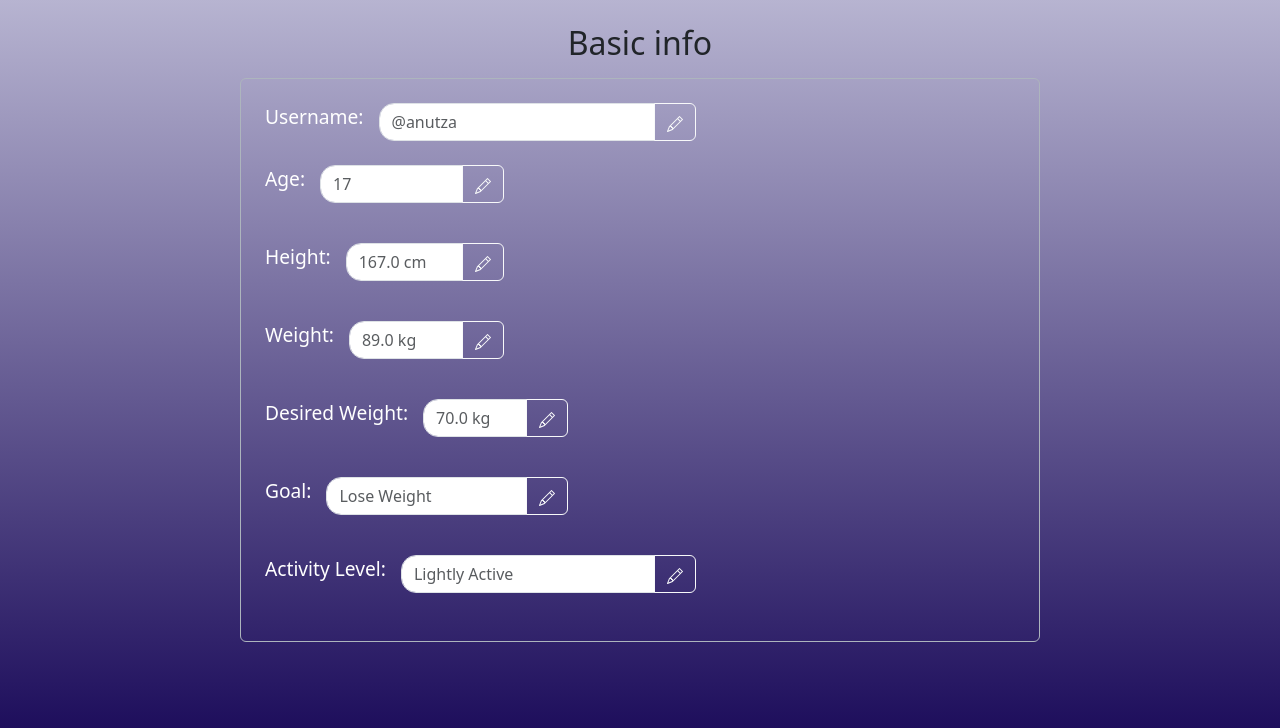
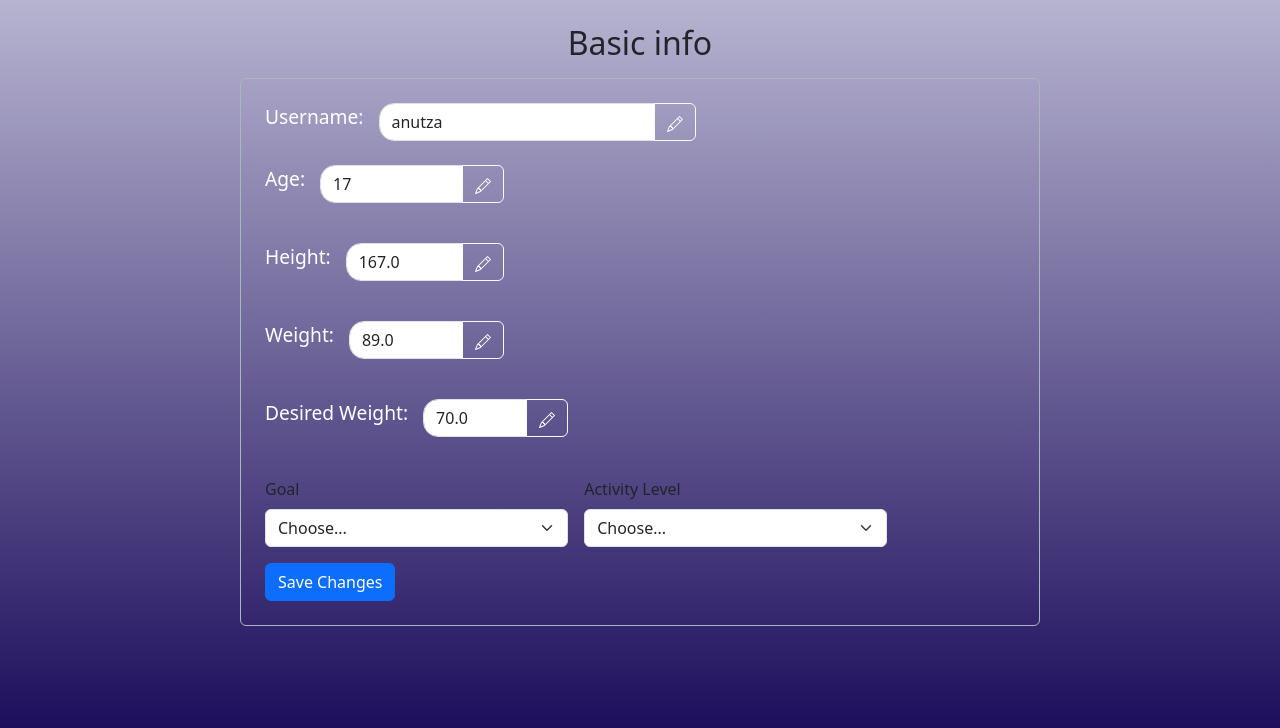
Before and after one commit to cristabacaru/SmartBite, a Flask app: page /profile in a window 1280 px wide. Shown: the part 58-786 px from the top of the page. Run offline with Flask 3, Linux system fonts and the light colour scheme; a user stored in the database is signed in; data comes from the database, SQL or seed files in the repository; both versions use the stored data as it was after the commit.

Commit message:
edit profile done

```diff
--- a/app.py
+++ b/app.py
@@ -116,13 +116,31 @@ def browse_recipes():
 def meal_plan():
     return render_template('meal_plan.html')
 
-@app.route('/profile')
+@app.route('/profile', methods=['GET', 'POST'])
 def profile():
     user_id = session['user_id']
+    if request.method == 'POST':
+        # Extract data from the form
+        username = request.form.get('username')
+        age = request.form.get('age')
+        height = request.form.get('height')
+        weight = request.form.get('weight')
+        weight_goal = request.form.get('weight_goal')
+        goal = request.form.get('goal')
+        print(goal)
+        activity = request.form.get('activity')
+
+        connection = sqlite3.connect("database.db")
+        cursor = connection.cursor()
+        cursor.execute("UPDATE users\
+                        SET username = ?, age = ?, caloric_goal = ?, height = ?, weight = ?, weight_goal = ?, activity = ?\
+                        WHERE user_id = ?;", (username, age, goal, height, weight, weight_goal, activity, user_id))
+        connection.commit()
+        connection.close()
 
     connection = sqlite3.connect("database.db")
     cursor = connection.cursor()
-    cursor.execute("SELECT * FROM users WHERE user_id=?", (user_id,))
+    cursor.execute("SELECT * FROM users WHERE user_id = ?", (user_id,))
     user_info = cursor.fetchone()
     connection.commit()
     connection.close()
--- a/templates/profile.html
+++ b/templates/profile.html
@@ -16,7 +16,7 @@
             <div class="col-md-7">
                 <div class="input-group mb-2">
                     <label class="form-label me-3" style="color: white; font-size: larger;">Username:</label>
-                    <input id="usernameInput" type="text" class="form-control" placeholder="@{{user_info[2]}}" aria-label="Recipient's username" style="border-top-left-radius: 15px; border-bottom-left-radius: 15px;" readonly>
+                    <input name="username" id="usernameInput" type="text" class="form-control" placeholder="@{{user_info[2]}}" aria-label="Recipient's username" style="border-top-left-radius: 15px; border-bottom-left-radius: 15px;" value="{{user_info[2]}}" readonly>
                     <button class="btn btn-outline-light" type="button" id="userButton">
                         <svg xmlns="http://www.w3.org/2000/svg" width="16" height="16" fill="currentColor" class="bi bi-pencil" viewBox="0 0 16 16">
                             <path d="M12.146.146a.5.5 0 0 1 .708 0l3 3a.5.5 0 0 1 0 .708l-10 10a.5.5 0 0 1-.168.11l-5 2a.5.5 0 0 1-.65-.65l2-5a.5.5 0 0 1 .11-.168zM11.207 2.5 13.5 4.793 14.793 3.5 12.5 1.207zm1.586 3L10.5 3.207 4 9.707V10h.5a.5.5 0 0 1 .5.5v.5h.5a.5.5 0 0 1 .5.5v.5h.293zm-9.761 5.175-.106.106-1.528 3.821 3.821-1.528.106-.106A.5.5 0 0 1 5 12.5V12h-.5a.5.5 0 0 1-.5-.5V11h-.5a.5.5 0 0 1-.468-.325"/>
@@ -29,7 +29,7 @@
             <div class="col-md-4">
                 <div class="input-group mb-4">
                     <label class="form-label me-3" style="color: white; font-size: larger;">Age:</label>
-                    <input id="ageInput" type="text" class="form-control" placeholder="{{user_info[5]}}" aria-label="Recipient's age" style="border-top-left-radius: 15px; border-bottom-left-radius: 15px;" readonly>
+                    <input name="age" id="ageInput" type="text" class="form-control" placeholder="{{user_info[5]}}" aria-label="Recipient's age" style="border-top-left-radius: 15px; border-bottom-left-radius: 15px;" value="{{user_info[5]}}" readonly>
                     <button class="btn btn-outline-light" type="button" id="ageButton"><svg xmlns="http://www.w3.org/2000/svg" width="16" height="16" fill="currentColor" class="bi bi-pencil" viewBox="0 0 16 16">
                         <path d="M12.146.146a.5.5 0 0 1 .708 0l3 3a.5.5 0 0 1 0 .708l-10 10a.5.5 0 0 1-.168.11l-5 2a.5.5 0 0 1-.65-.65l2-5a.5.5 0 0 1 .11-.168zM11.207 2.5 13.5 4.793 14.793 3.5 12.5 1.207zm1.586 3L10.5 3.207 4 9.707V10h.5a.5.5 0 0 1 .5.5v.5h.5a.5.5 0 0 1 .5.5v.5h.293zm-9.761 5.175-.106.106-1.528 3.821 3.821-1.528.106-.106A.5.5 0 0 1 5 12.5V12h-.5a.5.5 0 0 1-.5-.5V11h-.5a.5.5 0 0 1-.468-.325"/>
                       </svg></button>
@@ -41,7 +41,7 @@
             <div class="col-md-4">
                 <div class="input-group mb-4">
                     <label class="form-label me-3" style="color: white; font-size: larger;">Height:</label>
-                    <input id="heightInput" type="text" class="form-control" placeholder="{{user_info[8]}} cm" aria-label="Recipient's height" style="border-top-left-radius: 15px; border-bottom-left-radius: 15px;" readonly>
+                    <input name="height" id="heightInput" type="text" class="form-control" placeholder="{{user_info[8]}} cm" aria-label="Recipient's height" style="border-top-left-radius: 15px; border-bottom-left-radius: 15px;" value="{{user_info[8]}}"readonly>
                     <button class="btn btn-outline-light" type="button" id="heightButton"><svg xmlns="http://www.w3.org/2000/svg" width="16" height="16" fill="currentColor" class="bi bi-pencil" viewBox="0 0 16 16">
                         <path d="M12.146.146a.5.5 0 0 1 .708 0l3 3a.5.5 0 0 1 0 .708l-10 10a.5.5 0 0 1-.168.11l-5 2a.5.5 0 0 1-.65-.65l2-5a.5.5 0 0 1 .11-.168zM11.207 2.5 13.5 4.793 14.793 3.5 12.5 1.207zm1.586 3L10.5 3.207 4 9.707V10h.5a.5.5 0 0 1 .5.5v.5h.5a.5.5 0 0 1 .5.5v.5h.293zm-9.761 5.175-.106.106-1.528 3.821 3.821-1.528.106-.106A.5.5 0 0 1 5 12.5V12h-.5a.5.5 0 0 1-.5-.5V11h-.5a.5.5 0 0 1-.468-.325"/>
                       </svg></button>
@@ -51,7 +51,7 @@
             <div class="col-md-4">
                 <div class="input-group mb-4">
                     <label class="form-label me-3" style="color: white; font-size: larger;">Weight:</label>
-                    <input id="weightInput"type="text" class="form-control" placeholder="{{user_info[9]}} kg" aria-label="Recipient's weight" style="border-top-left-radius: 15px; border-bottom-left-radius: 15px;" readonly>
+                    <input name="weight" id="weightInput"type="text" class="form-control" placeholder="{{user_info[9]}} kg" aria-label="Recipient's weight" style="border-top-left-radius: 15px; border-bottom-left-radius: 15px;" value="{{user_info[9]}}" readonly>
                     <button class="btn btn-outline-light" type="button" id="weightButton"><svg xmlns="http://www.w3.org/2000/svg" width="16" height="16" fill="currentColor" class="bi bi-pencil" viewBox="0 0 16 16">
                         <path d="M12.146.146a.5.5 0 0 1 .708 0l3 3a.5.5 0 0 1 0 .708l-10 10a.5.5 0 0 1-.168.11l-5 2a.5.5 0 0 1-.65-.65l2-5a.5.5 0 0 1 .11-.168zM11.207 2.5 13.5 4.793 14.793 3.5 12.5 1.207zm1.586 3L10.5 3.207 4 9.707V10h.5a.5.5 0 0 1 .5.5v.5h.5a.5.5 0 0 1 .5.5v.5h.293zm-9.761 5.175-.106.106-1.528 3.821 3.821-1.528.106-.106A.5.5 0 0 1 5 12.5V12h-.5a.5.5 0 0 1-.5-.5V11h-.5a.5.5 0 0 1-.468-.325"/>
                       </svg></button>
@@ -61,7 +61,7 @@
             <div class="col-md-5">
                 <div class="input-group mb-4">
                     <label class="form-label me-3" style="color: white; font-size: larger;">Desired Weight:</label>
-                    <input id="desiredWeightInput" type="text" class="form-control" placeholder="{{user_info[10]}} kg" aria-label="Recipient's weight" style="border-top-left-radius: 15px; border-bottom-left-radius: 15px;" readonly>
+                    <input name="weight_goal" id="desiredWeightInput" type="text" class="form-control" placeholder="{{user_info[10]}} kg" aria-label="Recipient's weight" style="border-top-left-radius: 15px; border-bottom-left-radius: 15px;" value="{{user_info[10]}}" readonly>
                     <button class="btn btn-outline-light" type="button" id="desiredWeightButton"><svg xmlns="http://www.w3.org/2000/svg" width="16" height="16" fill="currentColor" class="bi bi-pencil" viewBox="0 0 16 16">
                         <path d="M12.146.146a.5.5 0 0 1 .708 0l3 3a.5.5 0 0 1 0 .708l-10 10a.5.5 0 0 1-.168.11l-5 2a.5.5 0 0 1-.65-.65l2-5a.5.5 0 0 1 .11-.168zM11.207 2.5 13.5 4.793 14.793 3.5 12.5 1.207zm1.586 3L10.5 3.207 4 9.707V10h.5a.5.5 0 0 1 .5.5v.5h.5a.5.5 0 0 1 .5.5v.5h.293zm-9.761 5.175-.106.106-1.528 3.821 3.821-1.528.106-.106A.5.5 0 0 1 5 12.5V12h-.5a.5.5 0 0 1-.5-.5V11h-.5a.5.5 0 0 1-.468-.325"/>
                       </svg></button>
@@ -69,24 +69,28 @@
             </div>
             <div class="col-md-7"></div>
             <div class="col-md-5">
-                <div class="input-group mb-4">
-                    <label class="form-label me-3" style="color: white; font-size: larger;">Goal:</label>
-                    <input id="goalInput" type="text" class="form-control" placeholder="{{user_info[7]}}" aria-label="Recipient's weight" style="border-top-left-radius: 15px; border-bottom-left-radius: 15px;" readonly>
-                    <button class="btn btn-outline-light" type="button" id="goalButton"><svg xmlns="http://www.w3.org/2000/svg" width="16" height="16" fill="currentColor" class="bi bi-pencil" viewBox="0 0 16 16">
-                        <path d="M12.146.146a.5.5 0 0 1 .708 0l3 3a.5.5 0 0 1 0 .708l-10 10a.5.5 0 0 1-.168.11l-5 2a.5.5 0 0 1-.65-.65l2-5a.5.5 0 0 1 .11-.168zM11.207 2.5 13.5 4.793 14.793 3.5 12.5 1.207zm1.586 3L10.5 3.207 4 9.707V10h.5a.5.5 0 0 1 .5.5v.5h.5a.5.5 0 0 1 .5.5v.5h.293zm-9.761 5.175-.106.106-1.528 3.821 3.821-1.528.106-.106A.5.5 0 0 1 5 12.5V12h-.5a.5.5 0 0 1-.5-.5V11h-.5a.5.5 0 0 1-.468-.325"/>
-                      </svg>
-                    </button>
-                </div>
+                <label for="validationServer04" class="form-label">Goal</label>
+                <select name="goal" class="form-select" value="{{user_info[7]}}" required>
+                    <option selected disabled value="">Choose...</option>
+                    <option>Maintain Weight</option>
+                    <option>Lose Weight</option>
+                    <option>Gain Weight</option>
+
+                </select>
             </div>
-            <div class="col-md-4"></div>
-            <div class="col-md-7">
-                <div class="input-group mb-4">
-                    <label class="form-label me-3" style="color: white; font-size: larger;">Activity Level:</label>
-                    <input id="activityInput" type="text" class="form-control" placeholder="{{user_info[11]}}" aria-label="Recipient's weight" style="border-top-left-radius: 15px; border-bottom-left-radius: 15px;" readonly>
-                    <button class="btn btn-outline-light" type="button" id="activityButton"><svg xmlns="http://www.w3.org/2000/svg" width="16" height="16" fill="currentColor" class="bi bi-pencil" viewBox="0 0 16 16">
-                        <path d="M12.146.146a.5.5 0 0 1 .708 0l3 3a.5.5 0 0 1 0 .708l-10 10a.5.5 0 0 1-.168.11l-5 2a.5.5 0 0 1-.65-.65l2-5a.5.5 0 0 1 .11-.168zM11.207 2.5 13.5 4.793 14.793 3.5 12.5 1.207zm1.586 3L10.5 3.207 4 9.707V10h.5a.5.5 0 0 1 .5.5v.5h.5a.5.5 0 0 1 .5.5v.5h.293zm-9.761 5.175-.106.106-1.528 3.821 3.821-1.528.106-.106A.5.5 0 0 1 5 12.5V12h-.5a.5.5 0 0 1-.5-.5V11h-.5a.5.5 0 0 1-.468-.325"/>
-                      </svg></button>
-                </div>
+            <div class="col-md-5">
+                <label for="validationServer04" class="form-label">Activity Level</label>
+                <select name="activity" class="form-select" value="{{user_info[11]}}" required>
+                    <option selected disabled value="">Choose...</option>
+                    <option>Sedentary</option>
+                    <option>Lightly Active</option>
+                    <option>Moderately Active</option>
+                    <option>Very Active</option>
+
+                </select>
+            </div>
+            <div class="col-12">
+                <button class="btn btn-primary" type="submit">Save Changes</button>
             </div>
         </form>
     </div>
@@ -103,94 +107,15 @@
                 inputField.readOnly = false;
                 inputField.placeholder = '';
                 inputField.focus();
-
-                // If it's supposed to be a select, replace input with select dropdown
-                if (isSelect) {
-                    const select = document.createElement("select");
-                    select.classList.add("form-select");
-                    select.id = `${inputId}Select`; // Unique ID for select element
-
-                    // Add options to the select element
-                    selectOptions.forEach(option => {
-                        const optionElement = document.createElement("option");
-                        optionElement.value = option;
-                        optionElement.textContent = option;
-
-                        // If the current value matches the option, mark it as selected
-                        if (option === currentValue) {
-                            optionElement.selected = true;
-                        }
-
-                        select.appendChild(optionElement);
-                    });
-
-                    // Replace the input with the select
-                    inputField.replaceWith(select);
-                    // Update button to Save
-                    editButton.innerHTML = 'Save';
-                    editButton.classList.remove("btn-outline-light");
-                    editButton.classList.add("btn-success");
-
-                    // Re-attach the toggleEdit for select
-                    select.addEventListener("click", function() {
-                        toggleEdit(inputId, buttonId, originalPlaceholder, true, selectOptions, currentValue);
-                    });
-                }
-                else {
-                    // Regular input field, no select needed
-                    editButton.innerHTML = 'Save';
-                    editButton.classList.remove("btn-outline-light");
-                    editButton.classList.add("btn-success");
-                }
-            } else {
-                // When editing is done, revert to the original form
-
-                // If it was a select element, get the selected value
-                if (isSelect) {
-                    const selectedValue = document.getElementById(`${inputId}Select`).value;
-                    inputField.value = selectedValue;  // Set the value of the input
-                    inputField.placeholder = selectedValue; // Set the placeholder to the selected value
-
-                    // Replace the select with the input field
-                    const newInput = document.createElement("input");
-                    newInput.type = "text";
-                    newInput.id = inputId;
-                    newInput.classList.add("form-control");
-                    newInput.value = selectedValue;
-                    newInput.readOnly = true;
-                    newInput.placeholder = originalPlaceholder; // Set the original placeholder
-                    newInput.style.borderTopLeftRadius = "15px";
-                    newInput.style.borderBottomLeftRadius = "15px";
-                    document.getElementById(`${inputId}Select`).replaceWith(newInput);
-                    // After replacing with the input, add the event listener back
-                    newInput.addEventListener("click", function() {
-                        toggleEdit(inputId, buttonId, originalPlaceholder, false, [], selectedValue);
-                    });
-                } else {
-                    // Regular input field, just save the value and revert
-                    inputField.readOnly = true;
-                    inputField.placeholder = originalPlaceholder; // Restore the original placeholder
-                }
-
-                // Change the button back to Edit
-                editButton.innerHTML = '<svg xmlns="http://www.w3.org/2000/svg" width="16" height="16" fill="currentColor" class="bi bi-pencil" viewBox="0 0 16 16"><path d="M12.146.146a.5.5 0 0 1 .708 0l3 3a.5.5 0 0 1 0 .708l-10 10a.5.5 0 0 1-.168.11l-5 2a.5.5 0 0 1-.65-.65l2-5a.5.5 0 0 1 .11-.168zM11.207 2.5 13.5 4.793 14.793 3.5 12.5 1.207zm1.586 3L10.5 3.207 4 9.707V10h.5a.5.5 0 0 1 .5.5v.5h.5a.5.5 0 0 1 .5.5v.5h.293zm-9.761 5.175-.106.106-1.528 3.821 3.821-1.528.106-.106A.5.5 0 0 1 5 12.5V12h-.5a.5.5 0 0 1-.5-.5V11h-.5a.5.5 0 0 1-.468-.325"/></svg>';
-                editButton.classList.remove("btn-success");
-                editButton.classList.add("btn-outline-light");
             }
         });
     }
-
         // Initialize the toggle function for each input field
         toggleEdit("usernameInput", "userButton", "@{{user_info[2]}}");
         toggleEdit("ageInput", "ageButton", "{{user_info[5]}}");
         toggleEdit("heightInput", "heightButton", "{{user_info[8]}} cm");
         toggleEdit("weightInput", "weightButton", "{{user_info[9]}} kg");
         toggleEdit("desiredWeightInput", "desiredWeightButton", "{{user_info[10]}} kg");
-        const goalOptions = ["Maintain Weight", "Lose Weight", "Gain Weight"];
-        toggleEdit("goalInput", "goalButton", "{{user_info[7]}}", true, goalOptions);
-        const activityOptions = ["Sedentary", "Lightly Active", "Moderately Active", "Very Active"];
-        toggleEdit("activityInput", "activityButton", "{{user_info[11]}}", true, activityOptions);
-
 </script>
 
     <!-- Bootstrap JS -->
```
Also changed, not shown: database.db.
